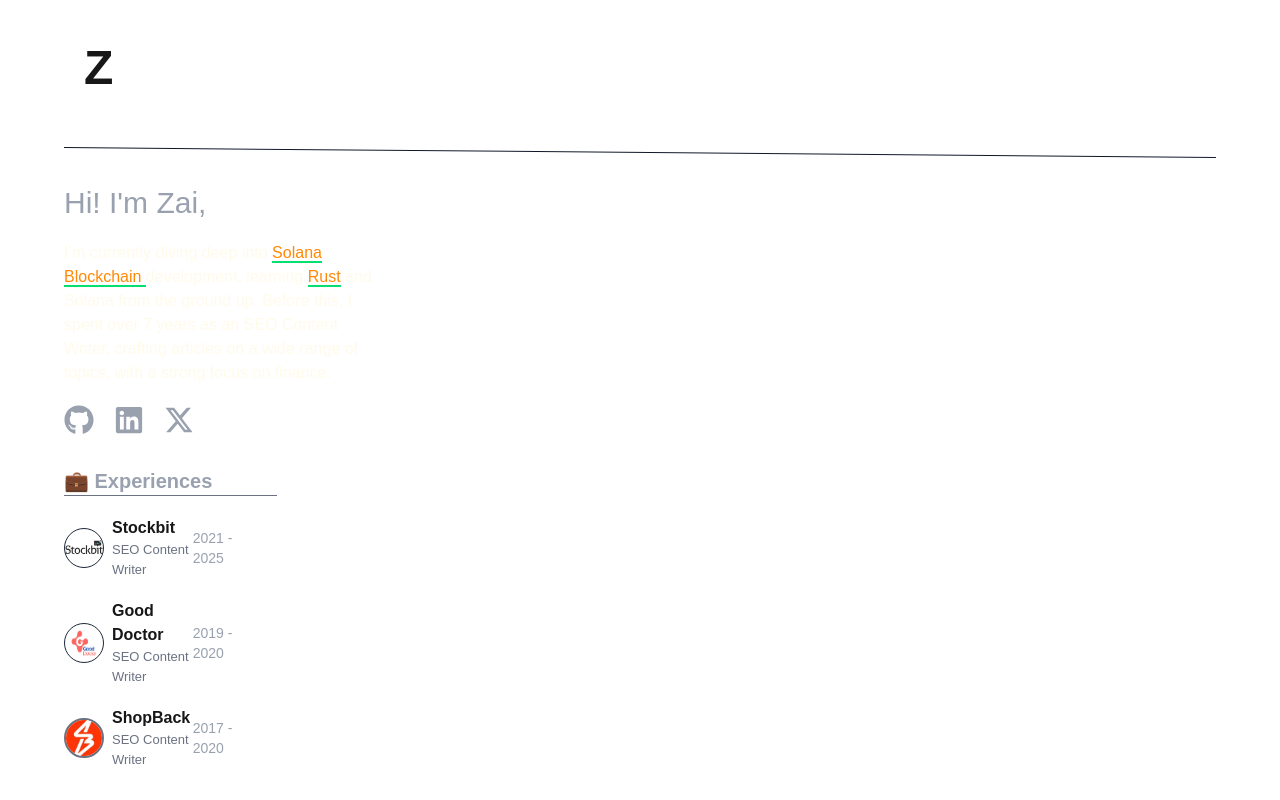
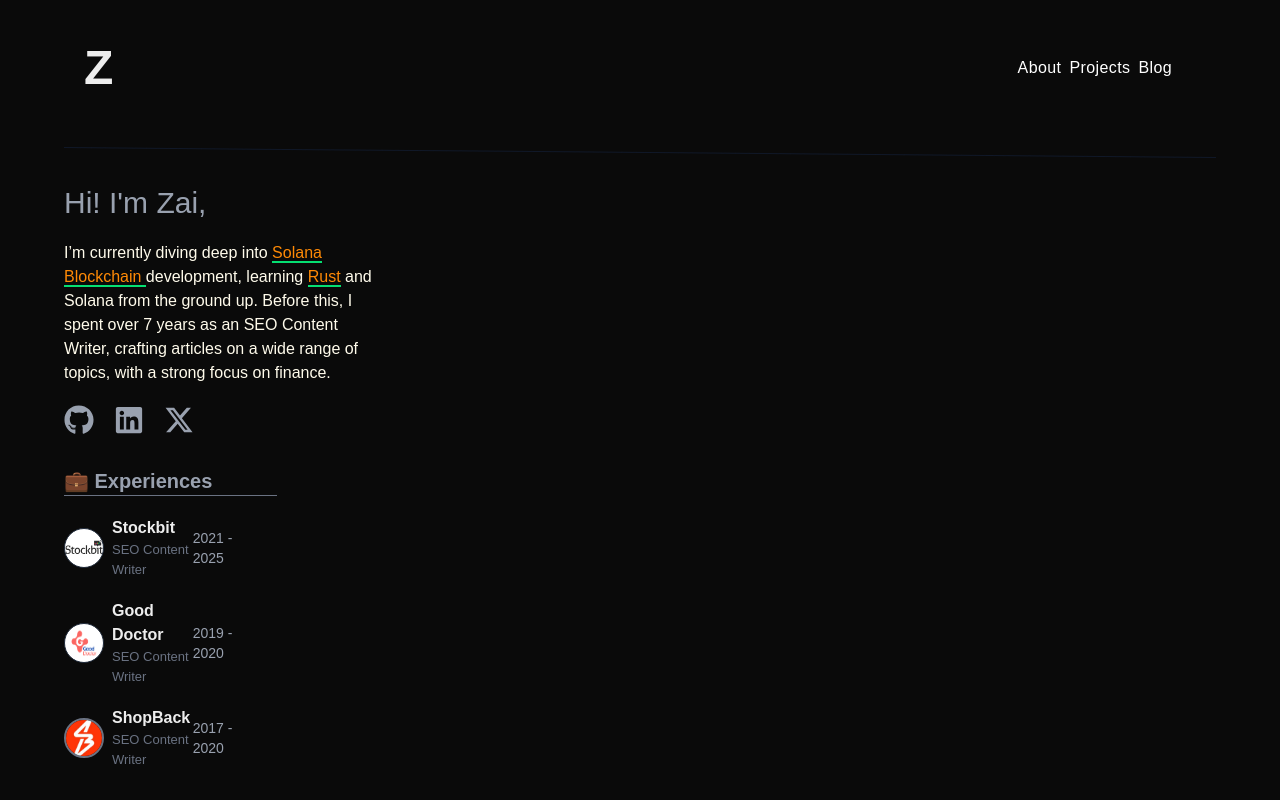
Before and after one commit to zaialamm/personal-site, a Next.js app: page / in a window 1280 px wide. Shown: the top 800 px of the page. Built offline with nearby package versions, Linux system fonts and the light colour scheme.

Commit message:
implement dark mode

```diff
--- a/src/styles/globals.css
+++ b/src/styles/globals.css
@@ -1,8 +1,8 @@
 @import "tailwindcss";
 
 :root {
-  --background: #ffffff;
-  --foreground: #171717;
+  --background: #0a0a0a;
+  --foreground: #ededed;
 
 }
 
@@ -13,13 +13,6 @@
   --font-mono: var(--font-geist-mono);
 }
 
-@media (prefers-color-scheme: dark) {
-  :root {
-    --background: #0a0a0a;
-    --foreground: #ededed;
-  }
-}
-
 body {
   background: var(--background);
   color: var(--foreground);
```
